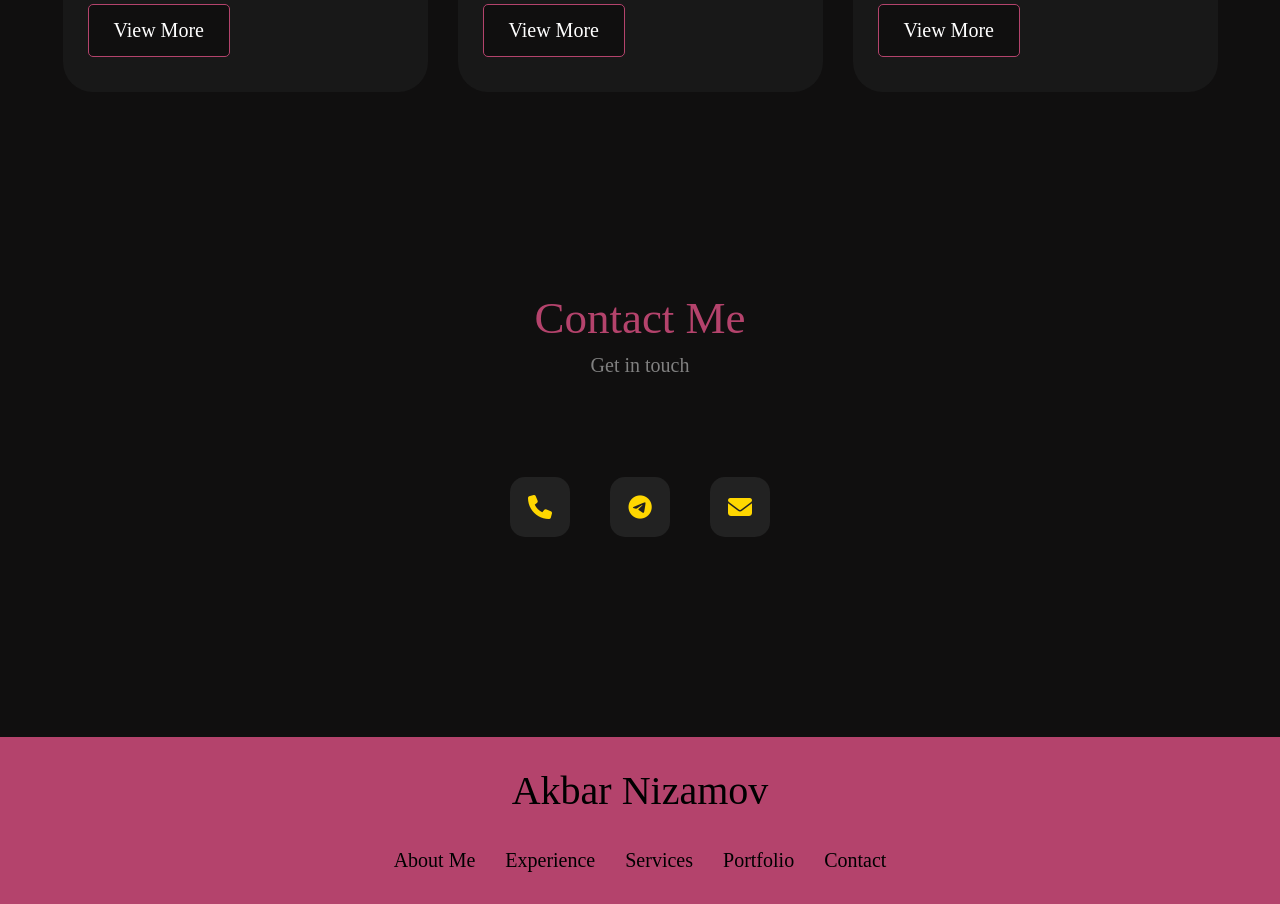
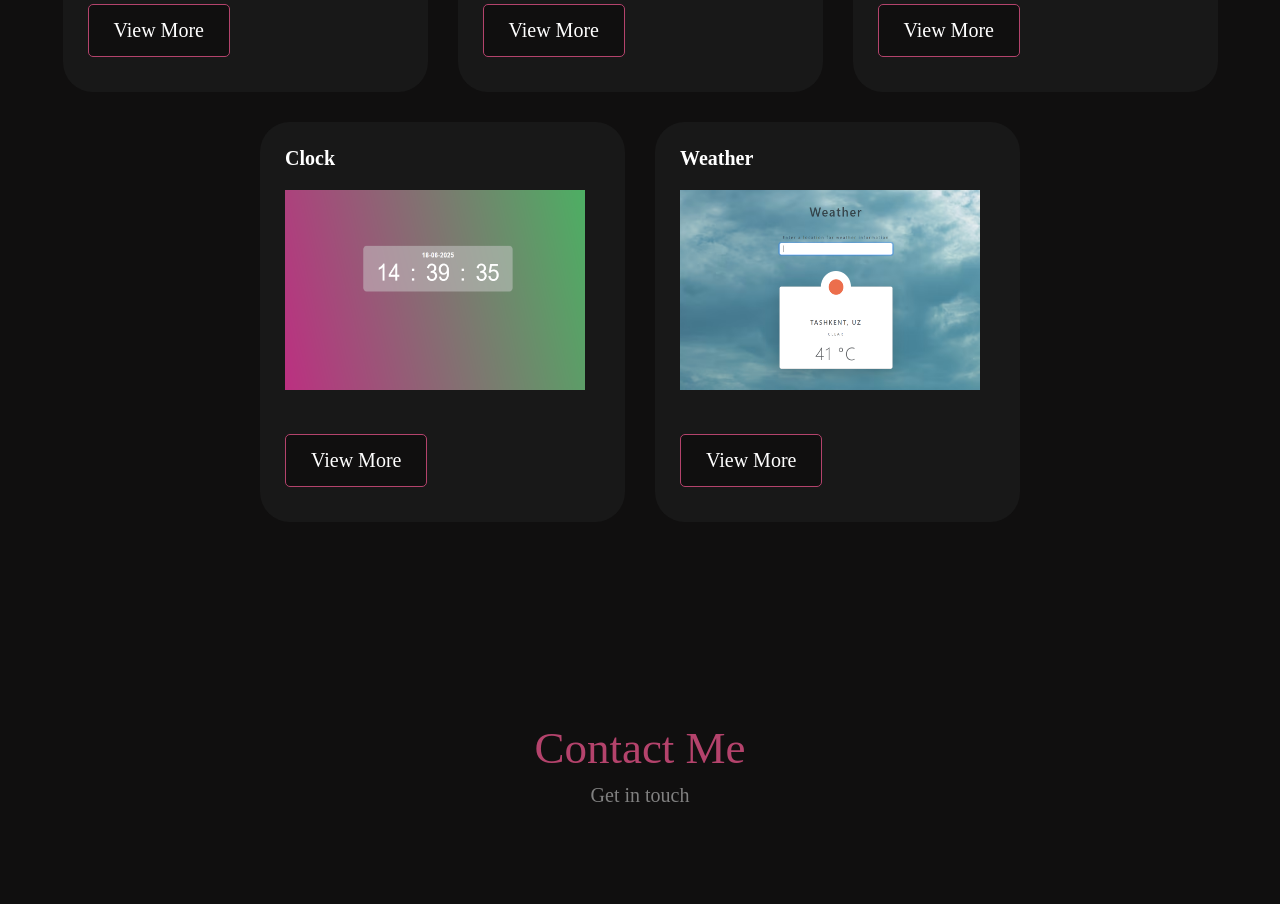
Before and after one commit to AkbarjonN/Portfolio, a plain HTML site: page index.html in a window 1280 px wide. Shown: the part 3360-4264 px from the top of the page. Drawn offline with Linux system fonts and the light colour scheme.

Commit message:
new items

```diff
--- a/index.html
+++ b/index.html
@@ -128,6 +128,18 @@
 
                         <a href="https://akbarjonn.github.io/ValMari/" class="portfolio__content-btn">View More </a>
                     </div>
+                    <div class="portfolio__content-card">
+                        <h3 class="portfolio__content-title">Clock</h3>
+                        <img src="img/clock.png" alt="" class="portfolio__content-img">
+
+                        <a href="https://akbarjonn.github.io/digital-clock/" class="portfolio__content-btn">View More </a>
+                    </div>
+                    <div class="portfolio__content-card">
+                        <h3 class="portfolio__content-title">Weather</h3>
+                        <img src="img/weather.png" alt="" class="portfolio__content-img">
+
+                        <a href="https://akbarjonn.github.io/weather/" class="portfolio__content-btn">View More </a>
+                    </div>
 
 
 
```
Also changed, not shown: img/clock.png (added), img/weather.png (added).
